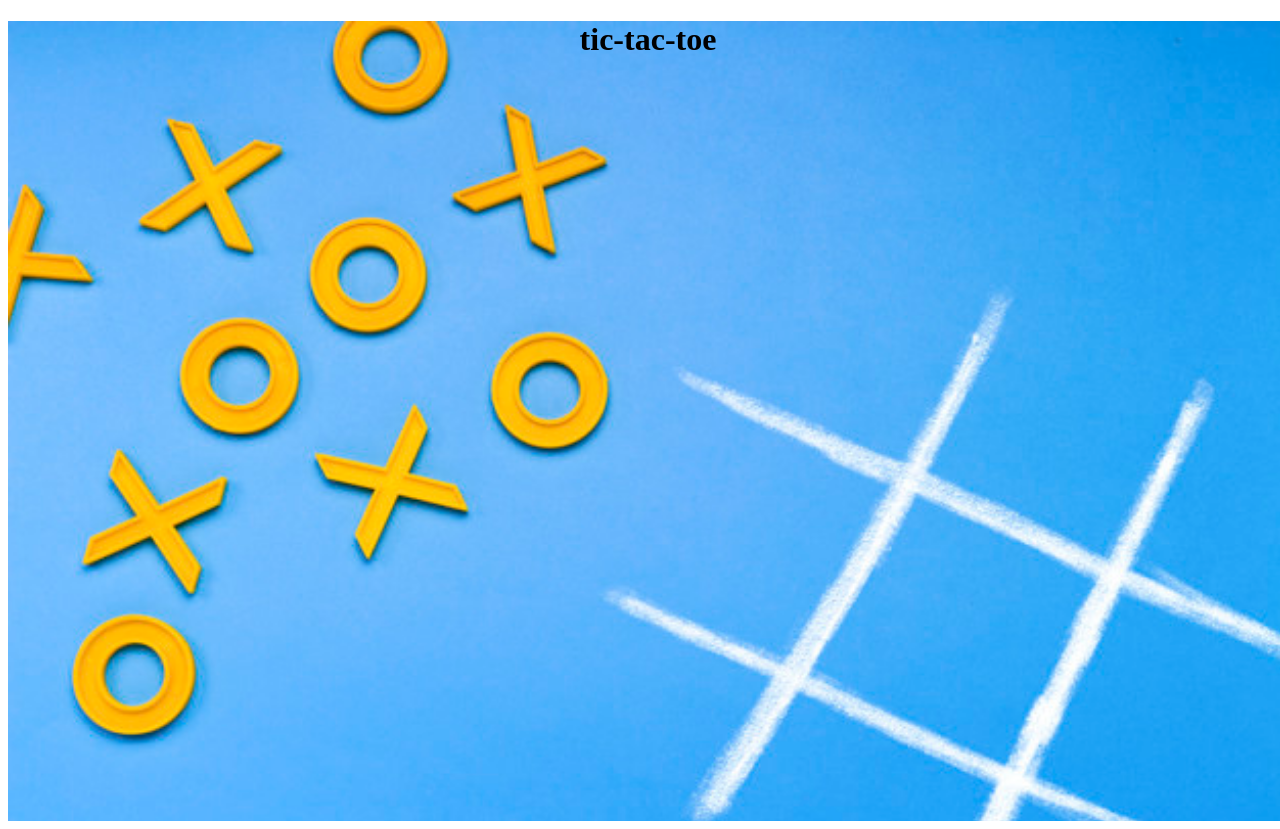
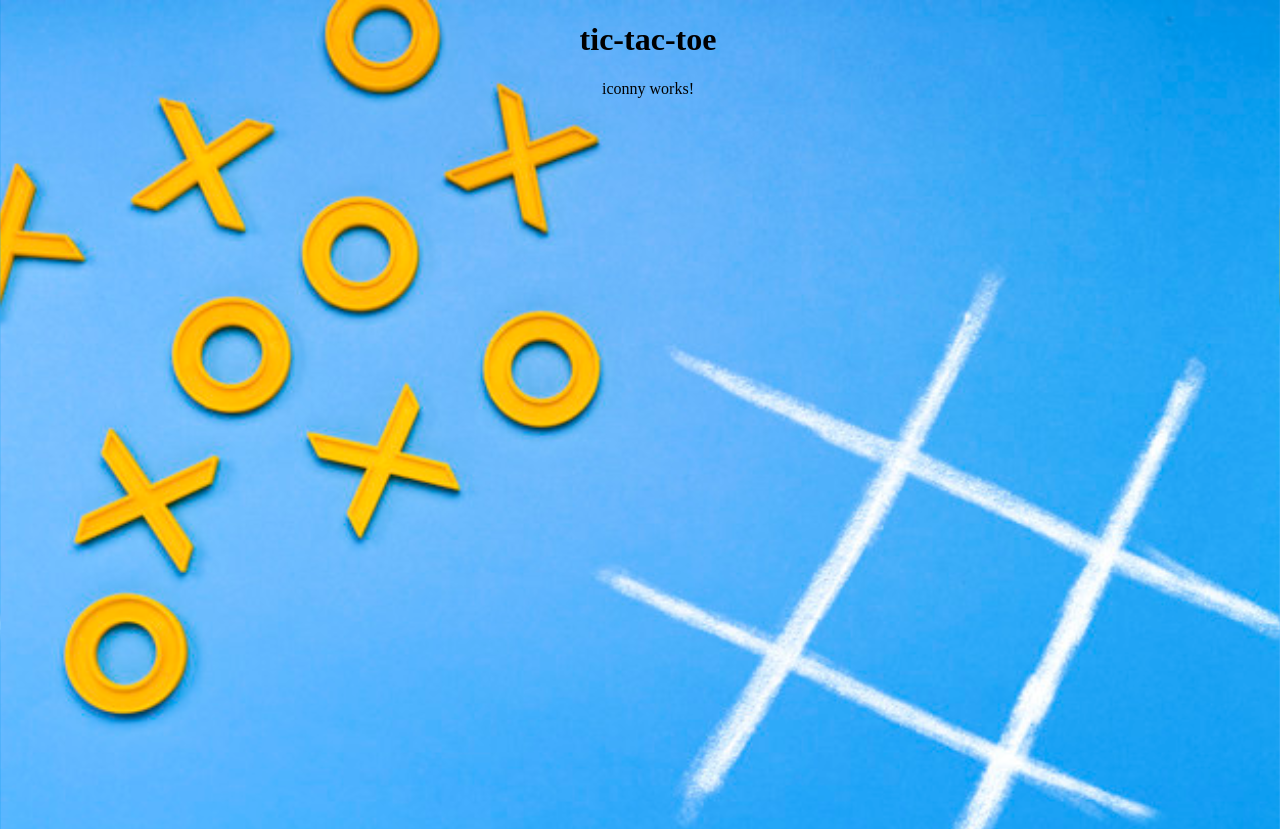
Before and after one commit to eswar2020/tic-tac-toe, an Angular app: page / in a window 1280 px wide. Built offline with nearby package versions, Linux system fonts and the light colour scheme.

Commit message:
changed bg image

```diff
--- a/src/app/app.component.css
+++ b/src/app/app.component.css
@@ -1,9 +1,4 @@
 .main-div {
   text-align: center;
-  background-image: url('../assets/yellow-plastic-crosses-toe-ruled-field-playing-tic-tac-toe-blue_164357-1311.jpg');
-  height: 100vh;
-  width: 100vw;
-  background-size: cover;
-
 
 }
--- a/src/app/app.component.html
+++ b/src/app/app.component.html
@@ -1,3 +1,4 @@
 <div class="main-div">
   <h1> {{title}} </h1>
+  <app-iconny></app-iconny>
 </div>
--- a/src/styles.css
+++ b/src/styles.css
@@ -1 +1,8 @@
 /* You can add global styles to this file, and also import other style files */
+body {
+  background-image: url('./assets/yellow-plastic-crosses-toe-ruled-field-playing-tic-tac-toe-blue_164357-1311.jpg');
+  height: 100vh;
+  width: 100vw;
+  background-size: cover;
+
+}
```
